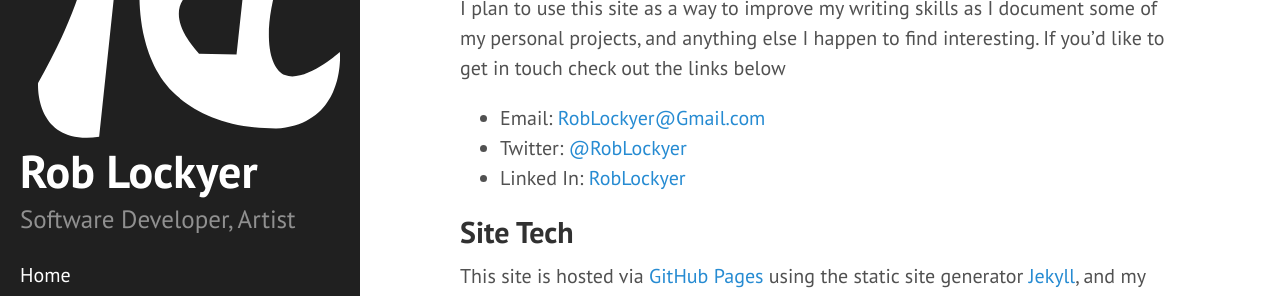
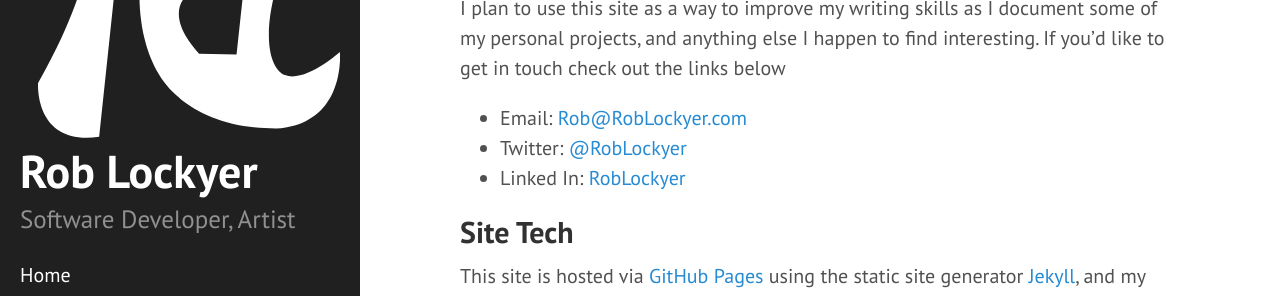
Before and after one commit to lockyer/lockyer.github.io, a Jekyll site: the page built from about.md, in a window 1280 px wide and 1008 px high. Shown: the part 217-513 px from the top of the window. Built offline with Jekyll 4.4.1, drawn with Linux system fonts in a browser that asks for light colours; Markdown is read by kramdown in place of the engine named in the settings; comment, search, counter and statistics services are not loaded.

Commit message:
Update about.md
updated email address

```diff
--- a/about.md
+++ b/about.md
@@ -8,7 +8,7 @@ I'm Rob Lockyer; a professional software developer, and amateur artist. I make v
 
 I plan to use this site as a way to improve my writing skills as I document some of my personal projects, and anything else I happen to find interesting. If you'd like to get in touch check out the links below
 
- * Email: [RobLockyer@Gmail.com](mailto:RobLockyer@Gmail.com?subject=RobLockyer.com "Rob's Email")
+ * Email: [Rob@RobLockyer.com](mailto:Rob@RobLockyer.com?subject=RobLockyer.com "Rob's Email")
  * Twitter: [@RobLockyer](https://Twitter.com/RobLockyer "Rob's Twitter")
  * Linked In: [RobLockyer](https://www.linkedin.com/in/roblockyer "Rob's Linked In")
 
```
